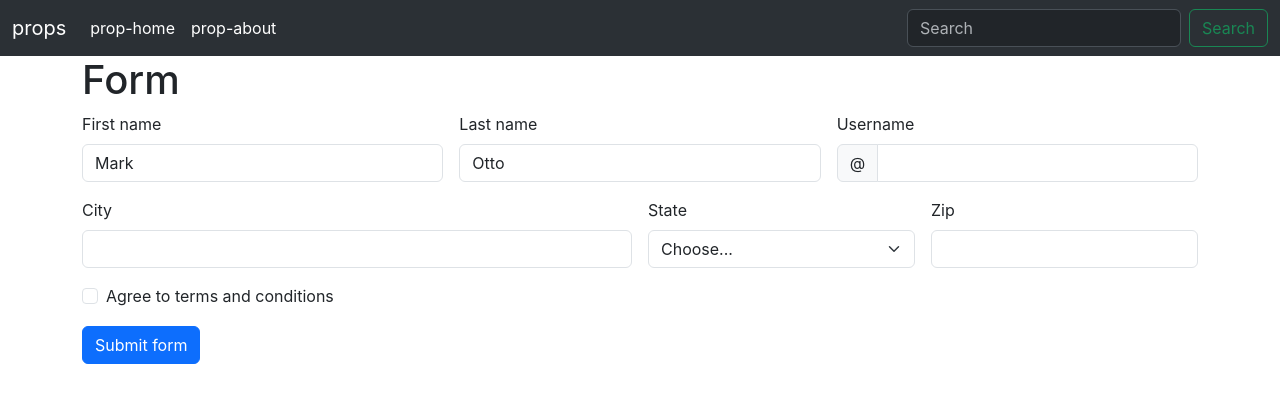
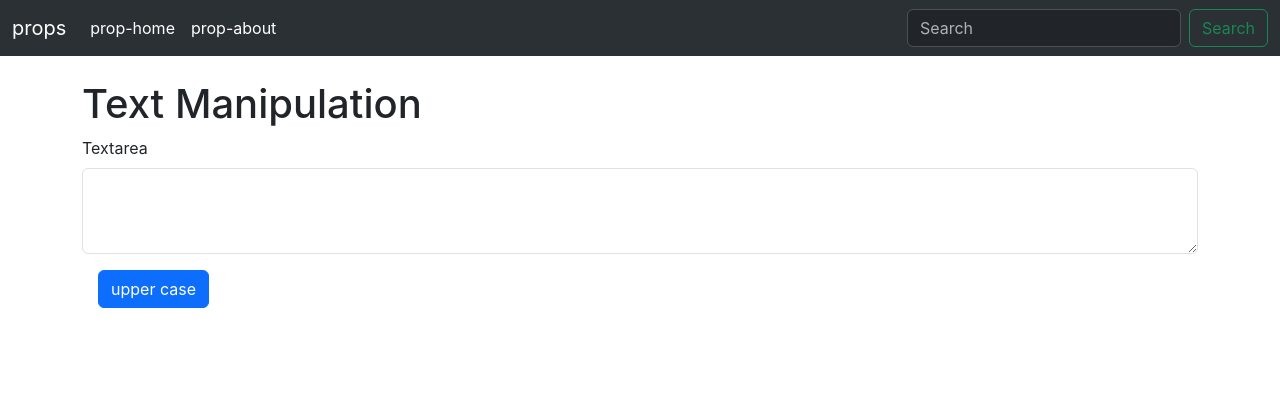
Before and after one commit to BHAVIN-VHANESHA/WEB-DEVELOPMENT, a React (Create React App) app in the folder first-app/: page / in a window 1280 px wide. Shown: the top 402 px of the page. Built offline with nearby package versions, Linux system fonts and the light colour scheme.

Commit message:
first-app

```diff
--- a/first-app/src/App.js
+++ b/first-app/src/App.js
@@ -9,9 +9,8 @@
       <Navbar title="props" about="prop-about" home="prop-home"/>
       {/* props are used to reuse the same code */}
       {/* <Navbar/> //defaultPropTypes */}
-      <div className="container">
-        <h1>Form</h1>
-      <Form />
+      <div className="container my-4">
+      <Form heading="Text Manipulation" />
       </div>
     </>
   );
--- a/first-app/src/Components/Form.js
+++ b/first-app/src/Components/Form.js
@@ -2,69 +2,13 @@
 
 export default function Form(props) {
   return (
-    <form class="row g-3 needs-validation" novalidate>
-    <div class="col-md-4">
-      <label for="validationCustom01" class="form-label">First name</label>
-      <input type="text" class="form-control" id="validationCustom01" value="Mark" required/>
-      <div class="valid-feedback">
-        Looks good!
-      </div>
-    </div>
-    <div class="col-md-4">
-      <label for="validationCustom02" class="form-label">Last name</label>
-      <input type="text" class="form-control" id="validationCustom02" value="Otto" required/>
-      <div class="valid-feedback">
-        Looks good!
-      </div>
-    </div>
-    <div class="col-md-4">
-      <label for="validationCustomUsername" class="form-label">Username</label>
-      <div class="input-group has-validation">
-        <span class="input-group-text" id="inputGroupPrepend">@</span>
-        <input type="text" class="form-control" id="validationCustomUsername" aria-describedby="inputGroupPrepend" required/>
-        <div class="invalid-feedback">
-          Please choose a username.
+    <>
+        <h1>{props.heading}</h1>
+        <div class="mb-3">
+            <label for="exampleFormControlTextarea1" class="form-label">Textarea</label>
+            <textarea class="form-control" id="exampleFormControlTextarea1" rows="3"></textarea>
+            <button className="btn btn-primary m-3">upper case</button>
         </div>
-      </div>
-    </div>
-    <div class="col-md-6">
-      <label for="validationCustom03" class="form-label">City</label>
-      <input type="text" class="form-control" id="validationCustom03" required/>
-      <div class="invalid-feedback">
-        Please provide a valid city.
-      </div>
-    </div>
-    <div class="col-md-3">
-      <label for="validationCustom04" class="form-label">State</label>
-      <select class="form-select" id="validationCustom04" required>
-        <option selected disabled value="">Choose...</option>
-        <option>...</option>
-      </select>
-      <div class="invalid-feedback">
-        Please select a valid state.
-      </div>
-    </div>
-    <div class="col-md-3">
-      <label for="validationCustom05" class="form-label">Zip</label>
-      <input type="text" class="form-control" id="validationCustom05" required/>
-      <div class="invalid-feedback">
-        Please provide a valid zip.
-      </div>
-    </div>
-    <div class="col-12">
-      <div class="form-check">
-        <input class="form-check-input" type="checkbox" value="" id="invalidCheck" required/>
-        <label class="form-check-label" for="invalidCheck">
-          Agree to terms and conditions
-        </label>
-        <div class="invalid-feedback">
-          You must agree before submitting.
-        </div>
-      </div>
-    </div>
-    <div class="col-12">
-      <button class="btn btn-primary" type="submit">Submit form</button>
-    </div>
-  </form>
+    </>
   )
 }
```
